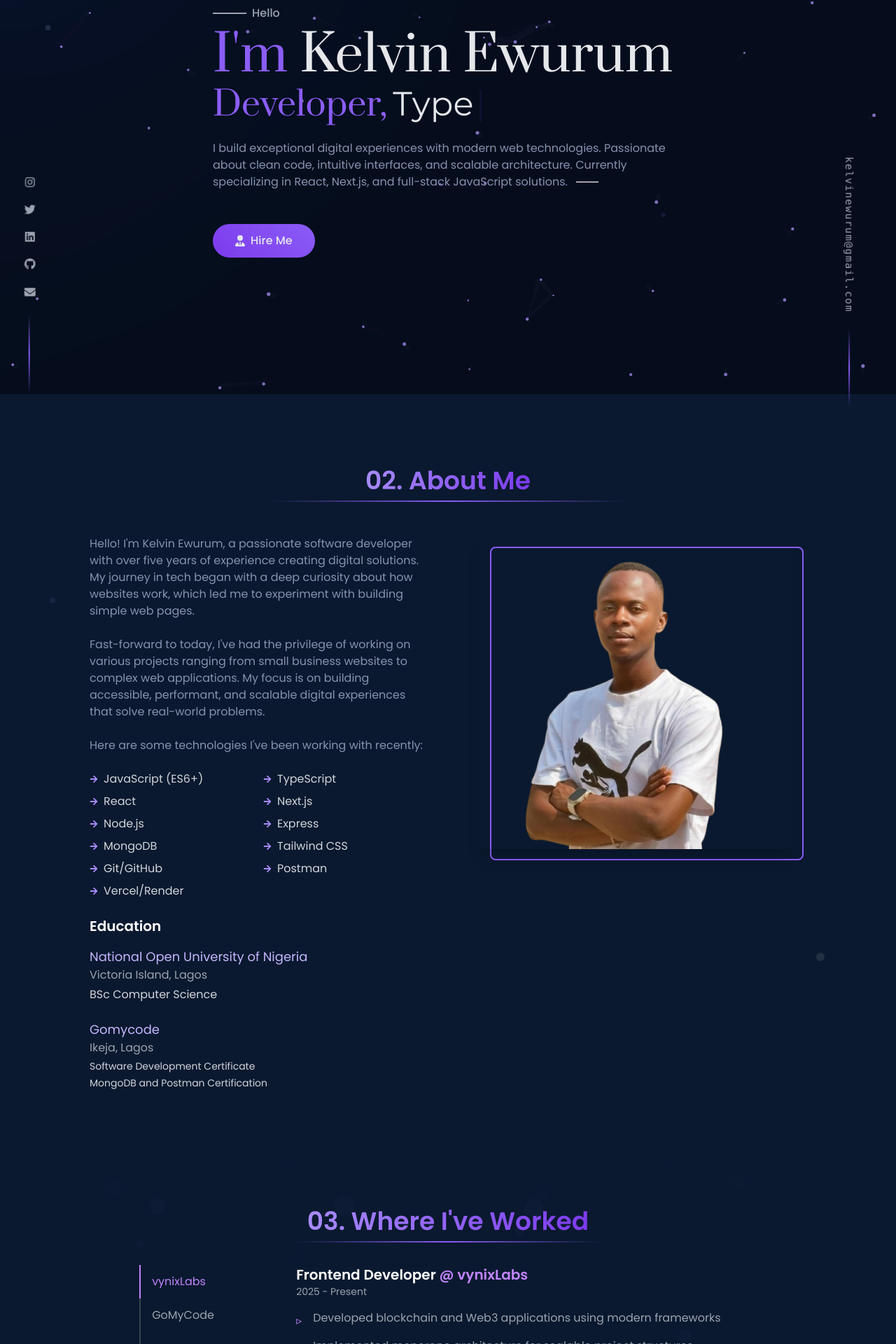
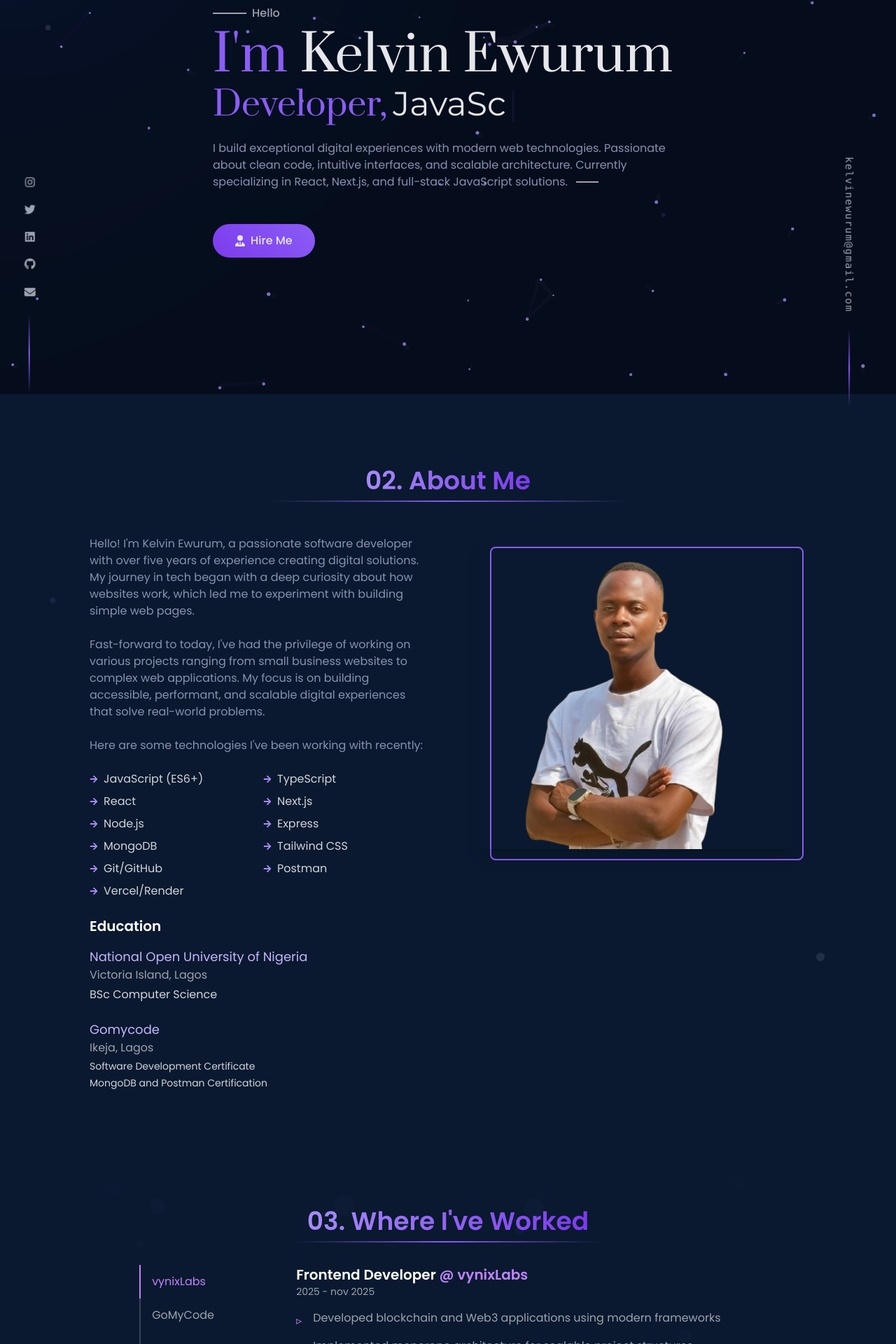
Before and after one commit to kelvinempires/portfolio-react, a React (Vite) app: page / in a window 1280 px wide. Shown: the part 237-2157 px from the top of the page at 70% size. Built offline with nearby package versions, Linux system fonts and the light colour scheme; a web font is replaced by a local one.

Commit message:
fix: update experience period and adjust roles in HeroSection

```diff
--- a/src/components/Experience.jsx
+++ b/src/components/Experience.jsx
@@ -8,7 +8,7 @@ const Experience = () => {
     {
       company: "vynixLabs",
       role: "Frontend Developer",
-      period: "2025 - Present",
+      period: "2025 - nov 2025",
       description: [
         "Developed blockchain and Web3 applications using modern frameworks",
         "Implemented monorepo architecture for scalable project structures",
--- a/src/components/HeroSection.jsx
+++ b/src/components/HeroSection.jsx
@@ -22,18 +22,21 @@ const HeroSection = () => {
 
   // Typewriter content
   const desktopRoles = [
+    "Frontend Developer",
     "React Specialist",
     "Next.js Developer",
-    "Full-Stack Engineer",
+    "JavaScript Expert",
     "TypeScript Expert",
     "Node.js Developer",
     "Product Manager",
+    "Full-Stack Engineer",
   ];
 
   const mobileRoles = [
     "React Dev",
     "Next.js",
     "Full-Stack",
+    "JavaScript",
     "TypeScript",
     "Node.js",
     "Product Manager",
```
